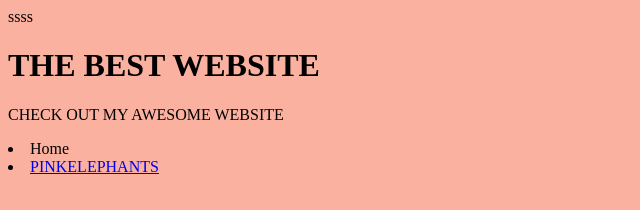
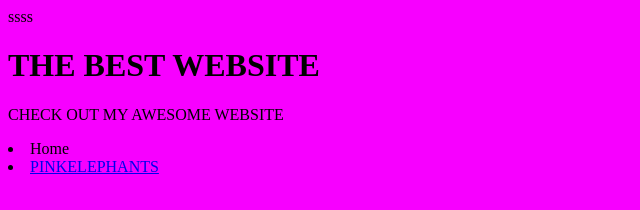
Before and after one commit to jeffu333/jeffu333.github.io, a plain HTML site: page index.html in a window 1280 px wide. Shown: the whole page, without its empty margins (0-640 px from the left). Drawn offline with Linux system fonts and the light colour scheme.

Commit message:
Update index.html

```diff
--- a/index.html
+++ b/index.html
@@ -3,7 +3,7 @@ ssss<html lang="en" dir="ltr">
     <meta charset="utf-8">
     <title>DON'T THINK OF PINK ELEPHANTS </title>
   </head>
-  <body style= background-color:#fab1a0>
+  <body style= background-color:#f700ff>
     <h1 style="color":>THE BEST WEBSITE </h1>
     <p>CHECK OUT MY AWESOME WEBSITE</p>
     <li>Home</li>
```
